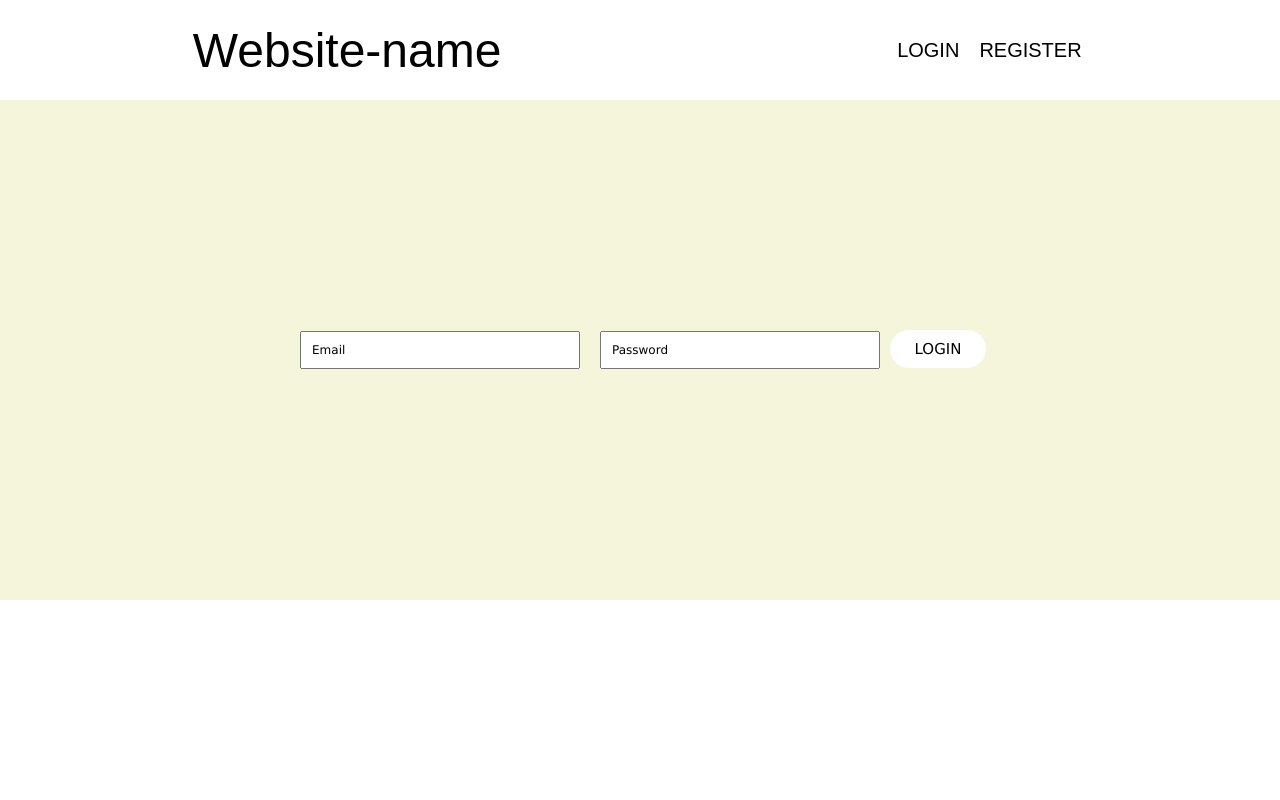
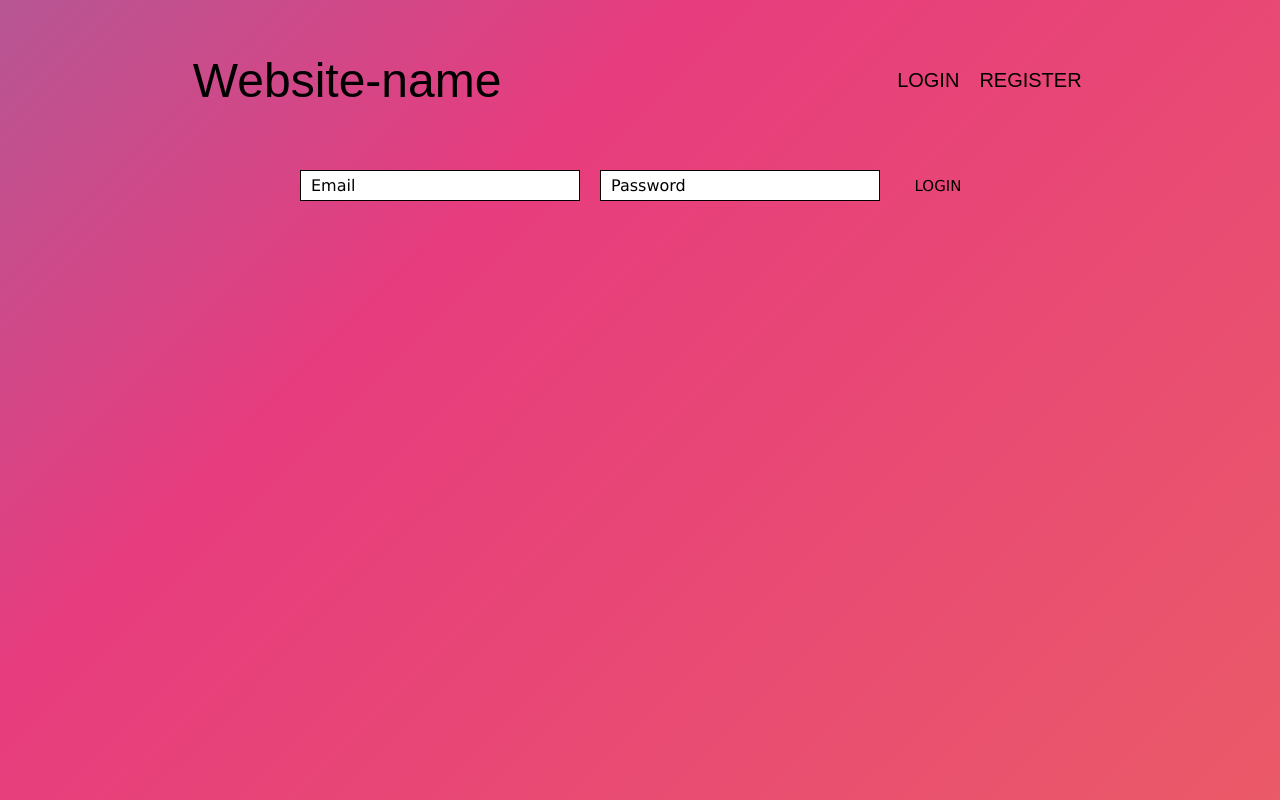
Before and after one commit to toveadamsson/login-website, a React (Create React App) app in the folder client/: page / in a window 1280 px wide. Built offline with nearby package versions, Linux system fonts and the light colour scheme; what path would draw is missing.

Commit message:
Updated css

```diff
--- a/client/src/App.css
+++ b/client/src/App.css
@@ -1,66 +1,3 @@
-/*
-
-
-.logout {
-  display: flex;
-  flex-direction: column;
-  text-align: center;
-  justify-items: center;
-  font-size: 22px;
-  max-width: 500px;
-  min-height: 672px;
-  margin: 0 auto;
-  border-radius: 25px;
-  color: white;
-  background-color: rgba(0, 0, 0, 0.5);
-}
-
-.logout > input {
-  margin-top: 200px;
-}
-
-input {
-  margin: 0 auto;
-  background-color: black;
-  opacity: 50%;
-  color: white;
-  margin-top: 10px;
-  width: 300px;
-  height: 59px;
-  font-size: 22px;
-  margin-bottom: 14px;
-  max-width: 527px;
-  padding: 0 10%;
-}
-
-.pass-wrapper {
-  position: relative;
-  display: flex;
-  margin-bottom: 14px;
-}
-
-i {
-  position: absolute;
-  top: 38%;
-  right: 16%;
-}
-i:hover {
-  color: #00fcb6;
-  cursor: pointer;
-}
-
-button {
-  width: 300px;
-  height: 50px;
-  margin: 0 auto;
-}
- */
-
-
-
-
-
-
 * {
   margin: 0;
   font-family: Arial, Helvetica, sans-serif;
@@ -69,15 +6,16 @@ button {
   box-sizing: border-box;
 }
 .App {
-  height: 600px;
-  width: 100%;
-  background-color: beige;
+  background: linear-gradient(-45deg, #ee7752, #e73c7e, #23a6d5, #23d5ab);
+  background-size: 400% 400%;
+  animation: gradient 15s ease infinite;
+  height: 100vh;
   display: flex;
   flex-direction: column;
 }
 .header-container {
   height: 20%;
-  background-color: white;
+  background-color: transparent;
   display: flex;
   justify-content: space-around;
   align-items: center;
@@ -93,48 +31,41 @@ button {
 }
 button {
   padding: 10px;
-  background: white;
-  border: transparent;
+  background: transparent;
+  border: none;
   font-size: 20px;
-  border-radius: 50px;
+  border-radius: 3px;
   color: black;
 }
 button:hover {
-  background-color: beige;
+  /* border: 1px solid black; */
+  text-decoration: underline;
 }
 /*?========================*/
 .register-container,
 .front-container {
-  height: 100%;
+  /* height: 100%; */
   display: flex;
   flex-direction: column;
   justify-content: center;
   align-items: center;
 }
 .register-container input,
-.register-container button,
-.front-container input,
-.front-container button {
+.front-container input
+{
   width: 40%;
 }
 .front-container form {
   width: 700px;
-  /* background-color: red; */
 }
-.front-container button:hover {
-  background-color: beige;
-}
-.front-container button:focus {
-  background-color: white;
-}
-
 .register-container input,
 .front-container input {
-  padding: 10px;
+  padding: 5px 10px;
   margin: 10px;
-  font-size: 12px;
+  font-size: 16px;
   font-family: Verdana, Geneva, Tahoma, sans-serif;
   width: 40%;
+  border: 1px solid black;
 }
 .register-container input:focus {
   outline: none;
@@ -162,14 +93,24 @@ input::placeholder {
 .secret-container h1 {
   padding-bottom: 20px;
 }
+@keyframes gradient {
+  0% {
+    background-position: 0% 50%;
+  }
+  50% {
+    background-position: 100% 50%;
+  }
+  100% {
+    background-position: 0% 50%;
+  }
+}
 @media all and (max-width: 1000px) {
   .register-container input {
-  width:50%;
+    width: 50%;
   }
 }
 
 @media all and (max-width: 720px) {
-
   button {
     font-size: 15px;
   }
@@ -204,31 +145,27 @@ input::placeholder {
     grid-template-rows: 50%50%;
     justify-items: center;
   }
-  .front-container input {
+  .front-container input, .register-container input {
     display: flex;
     justify-content: center;
     align-items: center;
     width: 80%;
   }
-  .register-container input {
-    font-size: 12px;
-    width: 70%;
 }
-}
-@media all and (max-width: 400px){
+@media all and (max-width: 400px) {
   .register-container input {
     width: 90%;
   }
 }
-@media all and (max-width: 330px){
+@media all and (max-width: 330px) {
   .front-container input {
-  padding:5px;
+    padding: 5px;
   }
   .header-container h1 {
     font-size: 2rem;
   }
   .header-container h1:hover {
-border:none;
+    border: none;
   }
   button {
     font-size: 1rem;
```
Also changed, not shown: 6 other files (tests, documents, lock files or other folders). Lines whose indentation alone changed are shown as unchanged.
